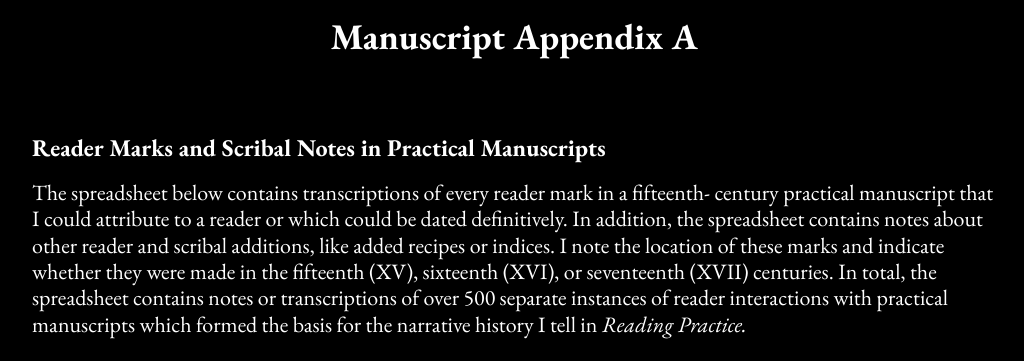
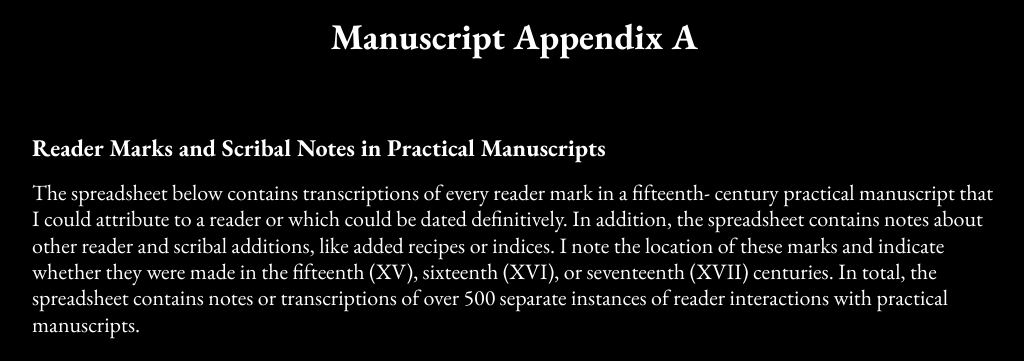
Before and after one commit to readingpractice/readingpractice.github.io, a Jekyll site: the page built from manuscript-appendix-a.md, in a window 1280 px wide and 900 px high, cut to the strip 243-604 px from the top of the window. Shown: the whole strip, without its empty margins (126-1150 px from the left). Built offline with Jekyll 4.4.1, drawn with Linux system fonts in a browser that asks for light colours; some web fonts are replaced.

Commit message:
Update manuscript-appendix-a.md

```diff
--- a/manuscript-appendix-a.md
+++ b/manuscript-appendix-a.md
@@ -12,8 +12,7 @@ definitively. In addition, the spreadsheet contains notes about other reader and
 like added recipes or indices. I note the location of these marks and indicate
 whether they were made in the fifteenth (XV), sixteenth (XVI), or seventeenth (XVII)
 centuries. In total, the spreadsheet contains notes or transcriptions of over 500 separate
-instances of reader interactions with practical manuscripts which formed
-the basis for the narrative history I tell in _Reading Practice._
+instances of reader interactions with practical manuscripts.
 
 <br>
 <iframe src="https://docs.google.com/spreadsheets/d/e/2PACX-1vTABtJLyJF9nS5RZ1ElMYUT-enfT_5ooMWgWgDwvnIryIQtdjg6IxKv2uHbvpren3S9HHLBY8z0bDND/pubhtml?gid=262813940&amp;single=true&amp;widget=true&amp;headers=false"></iframe>
```
